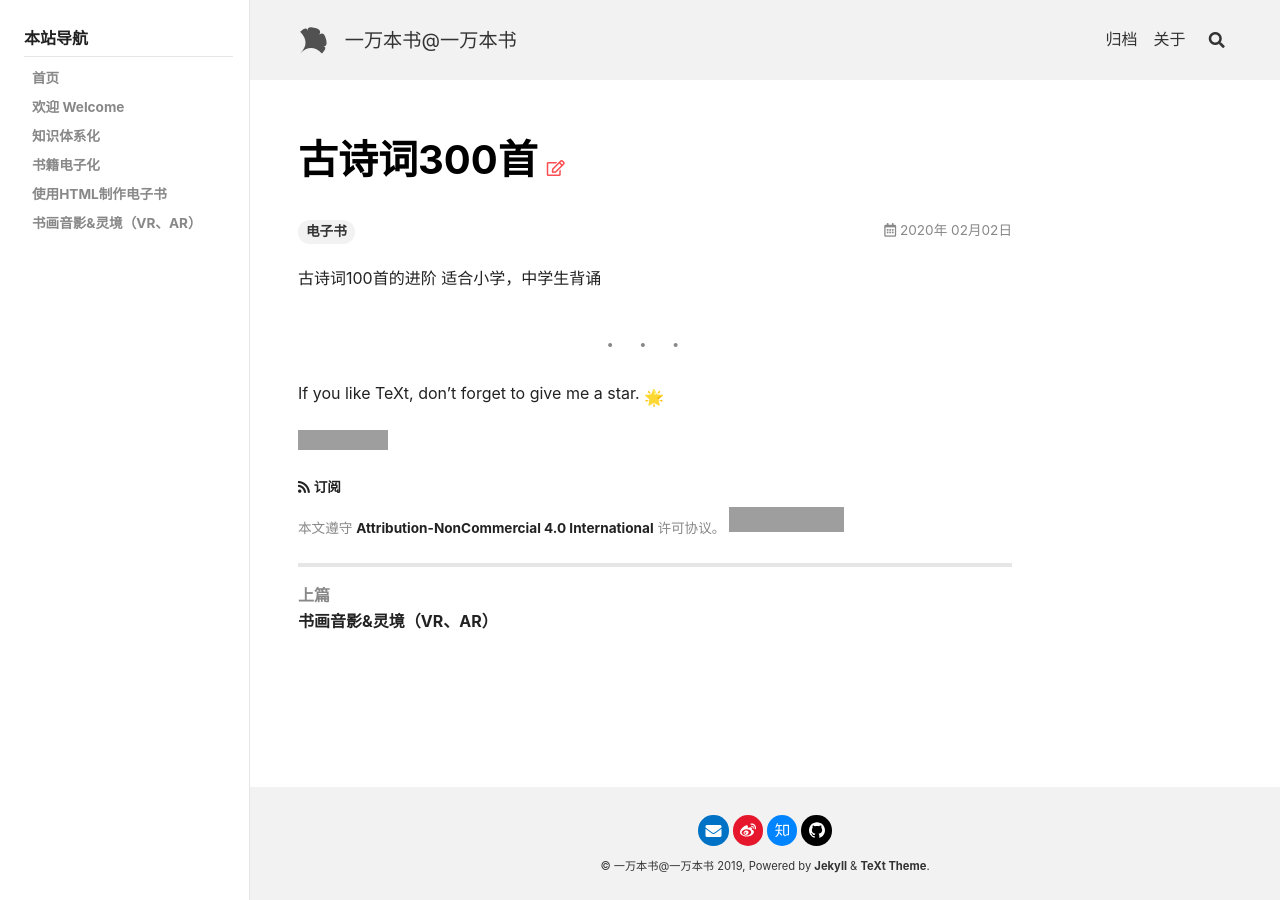
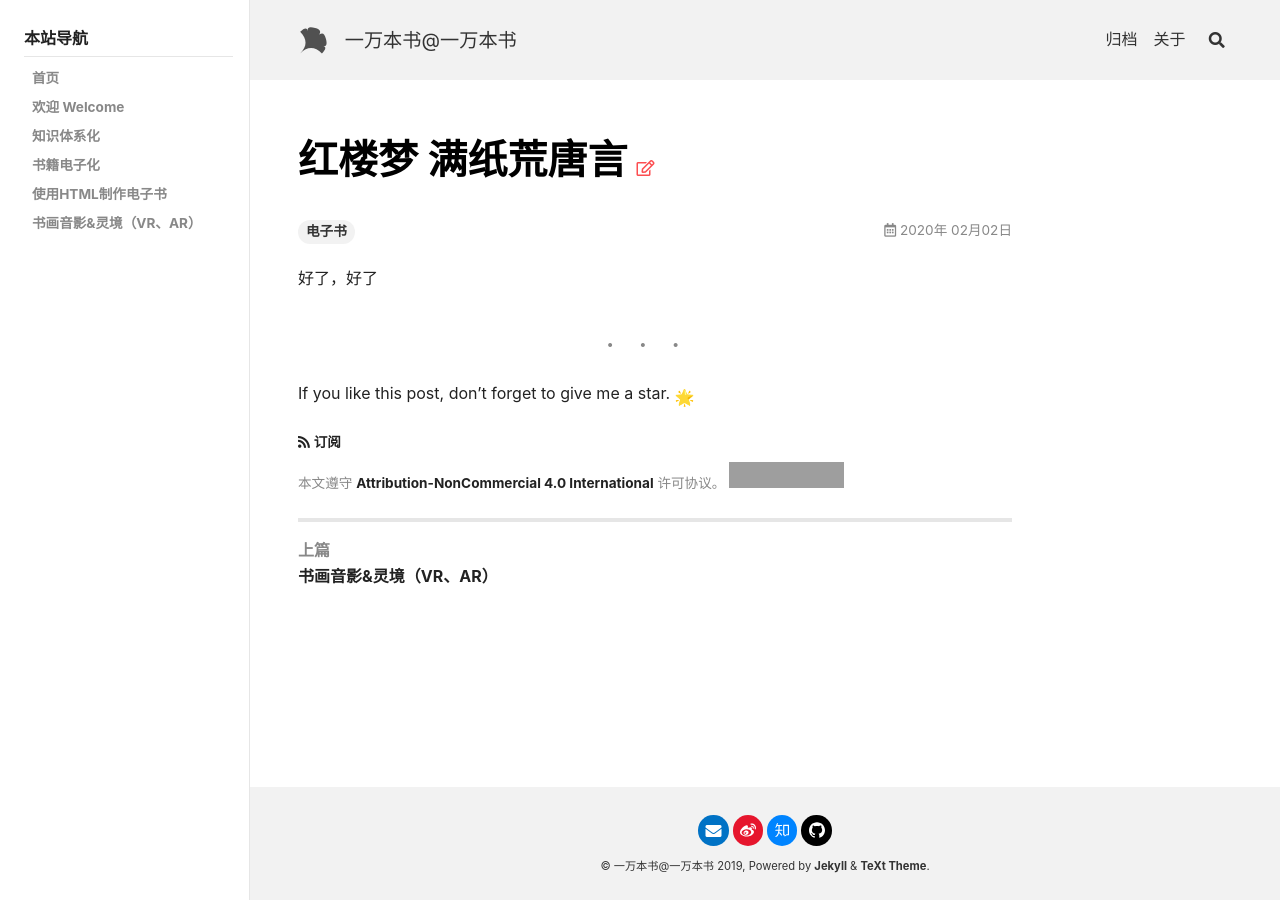
Before and after one commit to yiwanbenshu/yiwanbenshu.github.io, a Jekyll site: the page built from _posts/2020-02-02-红楼梦.md, in a window 1280 px wide. Built offline with Jekyll 4.4.1, drawn with Linux system fonts in a browser that asks for light colours; nearby versions of some CDN libraries; emoji names are drawn with the system emoji font; grey boxes are pictures that could not be loaded.

Commit message:
Update 2020-02-02-红楼梦.md

```diff
--- a/_posts/2020-02-02-红楼梦.md
+++ b/_posts/2020-02-02-红楼梦.md
@@ -1,18 +1,14 @@
 ---
-title: 古诗词300首
+title: 红楼梦 满纸荒唐言
 tags: 电子书
 sidebar:
   nav: docs-zh
 ---
 
-古诗词100首的进阶
-适合小学，中学生背诵
-
+好了，好了
 
 <!--more-->
 
 ---
 
-If you like TeXt, don't forget to give me a star. :star2:
-
-[![Star This Project](https://img.shields.io/github/stars/kitian616/jekyll-TeXt-theme.svg?label=Stars&style=social)](https://github.com/kitian616/jekyll-TeXt-theme/)
+If you like this post, don't forget to give me a star. :star2:
```
